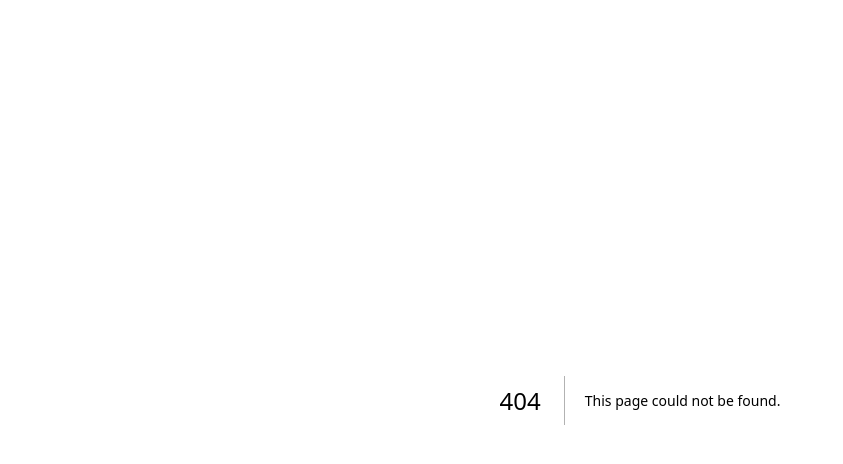
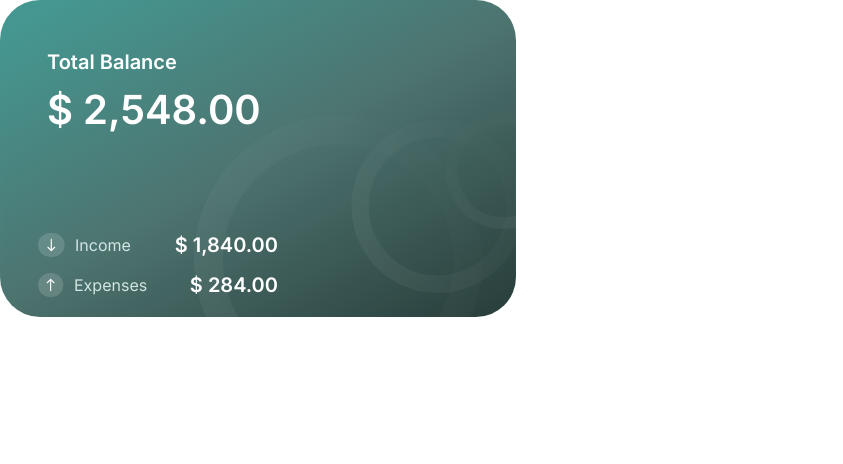
Before and after one commit to minhnhat-dev/NALT-app, a Next.js app in the folder client/: page /card in a window 1280 px wide. Before the commit this address had no page. Shown: the top 464 px of the page, without its empty margins (0-843 px from the left). Built offline with nearby package versions, Linux system fonts and the light colour scheme.

Commit message:
[David] fix styled component approach

```diff
--- /dev/null
+++ b/client/src/app/card/page.tsx
@@ -0,0 +1,10 @@
+import React from 'react'
+import CreditCard from '@/components/Card/Card'
+
+const TestPage: React.FC  = () => {
+  return (
+    <CreditCard balance='2,548.00' incomeAmount='1,840.00' expensesAmount='284.00' />
+  )
+}
+
+export default TestPage;
--- /dev/null
+++ b/client/src/components/BalanceStatement/BalanceStatement.styled.tsx
@@ -0,0 +1,20 @@
+import styled from 'styled-components'
+
+export const ContainerStyled = styled.div`
+  display: flex;
+  color: #FFF;
+  justify-content: space-between;
+`
+export const TitleStyled = styled.span`
+  color: #D0E5E4;
+`
+export const StatementStyled = styled.div`
+  display: flex;
+  align-items: center;
+  gap: 10px;
+`
+export const AmountStyled = styled.h3`
+  font-size: 20px;
+  font-weight: 600;
+  line-height: normal;
+`
--- a/client/src/components/BalanceStatement/BalanceStatement.tsx
+++ b/client/src/components/BalanceStatement/BalanceStatement.tsx
@@ -1,39 +1,22 @@
 import React from 'react'
-import styled from 'styled-components'
-import NarrowInIcon from '@/app/Icons/NarrowInIcon'
-import NarrowOutIcon from '@/app/Icons/NarrowOutIcon'
+import NarrowInIcon from '@/components/Icons/ArrowDownIcon'
+import NarrowOutIcon from '@/components/Icons/ArrowUpIcon'
+import {ContainerStyled, TitleStyled, StatementStyled, AmountStyled } from './BalanceStatement.styled'
 
-const Container = styled.div`
-  display: flex;
-  color: #FFF;
-  justify-content: space-between;
-`
-const Title = styled.span`
-  color: #D0E5E4;
-`
-const Statement = styled.div`
-  display: flex;
-  align-items: center;
-  gap: 10px;
-`
-const Amount = styled.h3`
-  font-size: 20px;
-  font-weight: 600;
-  line-height: normal;
-`
 type BalanceStatementProps = {
     statement: 'in' | 'out',
     title: string,
     amount: string
 }
+
 const BalanceStatement = ({statement, title, amount}: BalanceStatementProps) => {
   return (
-    <Container>
-      <Statement>
-        {statement === 'in' ? <NarrowInIcon/> : <NarrowOutIcon/>}<Title>{title}</Title>
-      </Statement>
-      <Amount>$ {amount}</Amount>
-    </Container>
+    <ContainerStyled>
+      <StatementStyled>
+        {statement === 'in' ? <NarrowInIcon/> : <NarrowOutIcon/>}<TitleStyled>{title}</TitleStyled>
+      </StatementStyled>
+      <AmountStyled>$ {amount}</AmountStyled>
+    </ContainerStyled>
   )
 }
 export default BalanceStatement
--- /dev/null
+++ b/client/src/components/Card/Card.styled.tsx
@@ -0,0 +1,40 @@
+
+import styled from 'styled-components'
+
+export const CardStyled = styled.div`
+  height: 317px;
+  width: 516px;;
+  background-image: url('/assets/svgs/card-background.svg');
+  background-repeat: no-repeat;
+  border-radius: 40px;
+  background-size: cover;
+  color: #FFF;
+`
+export const CardContainerStyled = styled.div`
+  display: flex;
+  justify-content: space-between;
+  flex-direction: column;
+  height: 100%;
+`
+export const CardHeaderStyled = styled.div`
+  padding: 47px;
+  line-height: 29.419px;
+`
+export const CardFooterStyled = styled.div`
+  display: flex;
+  flex-direction: column;
+  gap: 16px;
+  width: 240px;
+  margin-left: 38px;
+  margin-bottom: 20px;
+`
+export const HeaderStyled = styled.p`
+  font-size: 20px;
+  font-weight: 600;
+  line-height: 30px;
+`
+export const BalanceStyled = styled.p`
+  font-size: 40px;
+  font-weight: 600;
+  line-height: 65px;
+`
--- a/client/src/components/Card/Card.tsx
+++ b/client/src/components/Card/Card.tsx
@@ -3,57 +3,22 @@
 import React from 'react'
 import styled from 'styled-components'
 import BalanceStatement from '../BalanceStatement/BalanceStatement';
+import { CardStyled, CardContainerStyled, CardFooterStyled, CardHeaderStyled, HeaderStyled, BalanceStyled } from './Card.styled'
 type CardProps = {
   balance: string;
   incomeAmount: string;
   expensesAmount: string;
 }
-const Card = styled.div`
-  height: 317px;
-  width: 516px;;
-  background-image: url('/assets/images/bg-card.jpg');
-  background-size: 516px 317px;
-  background-repeat: no-repeat;
-  border-radius: 40px;
-  color: #FFF;
-`
-const CardContainer = styled.div`
-  display: flex;
-  justify-content: space-between;
-  flex-direction: column;
-  height: 100%;
-`
-const CardHeader = styled.div`
-  padding: 47px;
-  line-height: 29.419px;
-`
-const CardFooter = styled.div`
-  display: flex;
-  flex-direction: column;
-  gap: 16px;
-  width: 220px;
-  margin-left: 38px;
-  margin-bottom: 20px;
-`
-const Header = styled.p`
-  font-size: 20px;
-  font-weight: 600;
-  line-height: 30px;
-`
-const Balance = styled.h1`
-  font-size: 40px;
-  font-weight: 600;
-  line-height: 65px;
-`
+
 const CreditCard = ({ balance, incomeAmount, expensesAmount }: CardProps) => {
   return (
-    <Card className='card'>
-        <CardContainer>
-          <CardHeader>
-              <Header className='white'>Total Balance</Header>
-              <Balance>$ { balance }</Balance>
-          </CardHeader>
-          <CardFooter>
+    <CardStyled>
+        <CardContainerStyled>
+          <CardHeaderStyled>
+              <HeaderStyled>Total Balance</HeaderStyled>
+              <BalanceStyled>$ { balance }</BalanceStyled>
+          </CardHeaderStyled>
+          <CardFooterStyled>
             <BalanceStatement
               statement='in'
               title='Income'
@@ -64,10 +29,9 @@ const CreditCard = ({ balance, incomeAmount, expensesAmount }: CardProps) => {
               title='Expenses'
               amount={expensesAmount}
             />
-          </CardFooter>
-        </CardContainer>
-
-    </Card>
+          </CardFooterStyled>
+        </CardContainerStyled>
+    </CardStyled>
   )
 }
 
--- a/client/src/app/Icons/NarrowInIcon.tsx
+++ b/client/src/components/Icons/ArrowDownIcon.tsx
@@ -1,13 +1,13 @@
 import Icon from '@ant-design/icons'
 import { CustomIconComponentProps } from '@ant-design/icons/lib/components/Icon'
-const NarrowInSvg = () => (
+const ArrowDownSvg = () => (
     <svg width="27" height="24" viewBox="0 0 27 24" fill="none" xmlns="http://www.w3.org/2000/svg">
         <rect width="26.5714" height="24" rx="12" fill="white" fillOpacity="0.15"/>
         <path fillRule="evenodd" clipRule="evenodd" d="M9.51255 13.8518C9.5648 13.7994 9.62687 13.7578 9.69521 13.7295C9.76355 13.7011 9.83681 13.6865 9.9108 13.6865C9.98478 13.6865 10.058 13.7011 10.1264 13.7295C10.1947 13.7578 10.2568 13.7994 10.309 13.8518L13.2858 16.8297L16.2625 13.8518C16.3682 13.7462 16.5114 13.6868 16.6608 13.6868C16.8102 13.6868 16.9534 13.7462 17.059 13.8518C17.1647 13.9574 17.224 14.1007 17.224 14.25C17.224 14.3994 17.1647 14.5427 17.059 14.6483L13.684 18.0233C13.6318 18.0757 13.5697 18.1172 13.5014 18.1456C13.433 18.1739 13.3598 18.1885 13.2858 18.1885C13.2118 18.1885 13.1385 18.1739 13.0702 18.1456C13.0019 18.1172 12.9398 18.0757 12.8875 18.0233L9.51255 14.6483C9.46016 14.596 9.4186 14.534 9.39024 14.4656C9.36189 14.3973 9.34729 14.324 9.34729 14.25C9.34729 14.176 9.36189 14.1028 9.39024 14.0344C9.4186 13.9661 9.46016 13.904 9.51255 13.8518V13.8518Z" fill="white"/>
         <path fillRule="evenodd" clipRule="evenodd" d="M13.2858 5.8125C13.435 5.8125 13.578 5.87176 13.6835 5.97725C13.789 6.08274 13.8483 6.22582 13.8483 6.375V16.5C13.8483 16.6492 13.789 16.7923 13.6835 16.8977C13.578 17.0032 13.435 17.0625 13.2858 17.0625C13.1366 17.0625 12.9935 17.0032 12.888 16.8977C12.7825 16.7923 12.7233 16.6492 12.7233 16.5V6.375C12.7233 6.22582 12.7825 6.08274 12.888 5.97725C12.9935 5.87176 13.1366 5.8125 13.2858 5.8125V5.8125Z" fill="white"/>
     </svg>
 )
-const NarrowInIcon = (props: Partial<CustomIconComponentProps>) => (
-    <Icon component={NarrowInSvg} {...props}/>
+const ArrowDownIcon = (props: Partial<CustomIconComponentProps>) => (
+    <Icon component={ArrowDownSvg} {...props}/>
 )
-export default NarrowInIcon
+export default ArrowDownIcon
--- a/client/src/app/Icons/NarrowOutIcon.tsx
+++ b/client/src/components/Icons/ArrowUpIcon.tsx
@@ -1,13 +1,13 @@
 import Icon from '@ant-design/icons'
 import { CustomIconComponentProps } from '@ant-design/icons/lib/components/Icon'
-const NarrowOutSvg = () => (
+const ArrowUpSvg = () => (
     <svg width="26" height="24" viewBox="0 0 26 24" fill="none" xmlns="http://www.w3.org/2000/svg">
         <rect width="25.2816" height="24" rx="12" transform="matrix(1 0 0 -1 0 24)" fill="white" fillOpacity="0.15"/>
         <path fillRule="evenodd" clipRule="evenodd" d="M8.86753 10.1482C8.91978 10.2006 8.98185 10.2422 9.05019 10.2705C9.11853 10.2989 9.19179 10.3135 9.26578 10.3135C9.33976 10.3135 9.41303 10.2989 9.48136 10.2705C9.5497 10.2422 9.61177 10.2006 9.66403 10.1482L12.6408 7.17035L15.6175 10.1482C15.7231 10.2538 15.8664 10.3132 16.0158 10.3132C16.1651 10.3132 16.3084 10.2538 16.414 10.1482C16.5196 10.0426 16.579 9.89934 16.579 9.74997C16.579 9.6006 16.5196 9.45734 16.414 9.35172L13.039 5.97672C12.9868 5.92434 12.9247 5.88278 12.8564 5.85442C12.788 5.82606 12.7148 5.81147 12.6408 5.81147C12.5668 5.81147 12.4935 5.82606 12.4252 5.85442C12.3568 5.88278 12.2948 5.92434 12.2425 5.97672L8.86753 9.35172C8.81514 9.40397 8.77358 9.46605 8.74522 9.53438C8.71687 9.60272 8.70227 9.67598 8.70227 9.74997C8.70227 9.82396 8.71687 9.89722 8.74522 9.96556C8.77358 10.0339 8.81514 10.096 8.86753 10.1482Z" fill="white"/>
         <path fillRule="evenodd" clipRule="evenodd" d="M12.6407 18.1875C12.7899 18.1875 12.933 18.1282 13.0385 18.0227C13.144 17.9173 13.2032 17.7742 13.2032 17.625V7.5C13.2032 7.35082 13.144 7.20774 13.0385 7.10225C12.933 6.99676 12.7899 6.9375 12.6407 6.9375C12.4916 6.9375 12.3485 6.99676 12.243 7.10225C12.1375 7.20774 12.0782 7.35082 12.0782 7.5V17.625C12.0782 17.7742 12.1375 17.9173 12.243 18.0227C12.3485 18.1282 12.4916 18.1875 12.6407 18.1875Z" fill="white"/>
     </svg>
 )
-const NarrowOutIcon = (props: Partial<CustomIconComponentProps>) => (
-    <Icon component={NarrowOutSvg} {...props}/>
+const ArrowUpIcon = (props: Partial<CustomIconComponentProps>) => (
+    <Icon component={ArrowUpSvg} {...props}/>
 )
-export default NarrowOutIcon
+export default ArrowUpIcon
```
Also changed, not shown: client/public/assets/svgs/card-background.svg (added).
